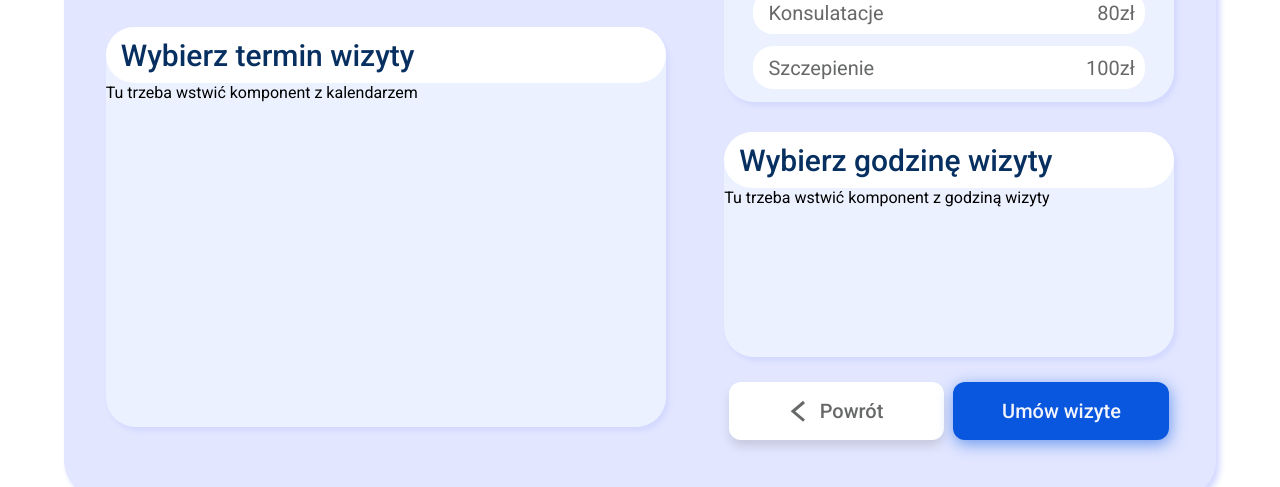
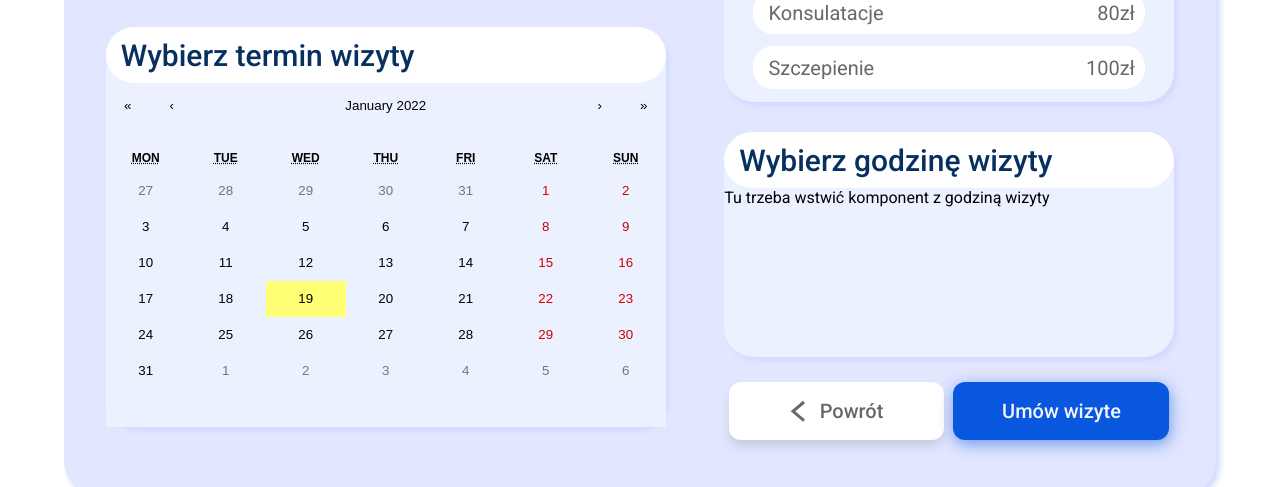
Before and after one commit to JakubHaligowski/ProjektFrontEnd, a React (Create React App) app: page /new in a window 1280 px wide. Shown: the part 383-870 px from the top of the page. Built offline with nearby package versions, Linux system fonts and the light colour scheme.

Commit message:
calendar added

```diff
--- a/package.json
+++ b/package.json
@@ -8,6 +8,7 @@
     "@testing-library/user-event": "^12.8.3",
     "moment": "^2.29.1",
     "react": "^17.0.2",
+    "react-calendar": "^3.6.0",
     "react-dom": "^17.0.2",
     "react-router-dom": "^6.2.1",
     "react-scripts": "^5.0.0",
--- a/src/components/Doctor.js
+++ b/src/components/Doctor.js
@@ -6,7 +6,7 @@ import { ReactComponent as Star } from "../icons/Star.svg";
 import { useVisitActions } from "../store/visit";
 
 function Doctor(props) {
-  const { img, name, date, raiting, specialization, id } = props.doctor;
+  const { img, name, date, raiting, specialization } = props.doctor;
   const { setDoctor } = useVisitActions();
 
   return (
@@ -27,11 +27,7 @@ function Doctor(props) {
           <span id={styles.opinions}>przeglądaj opinie</span> <Star />{" "}
           <span id={styles.raiting}>{raiting}</span>
         </div>
-        <Link
-          to="/new"
-          onClick={() => console.log(id)}
-          style={{ textDecoration: "none" }}
-        >
+        <Link to="/new" style={{ textDecoration: "none" }}>
           <div id={styles.button} onClick={() => setDoctor(props.doctor)}>
             Umów wizytę
             <Arrow1 />
--- a/src/index.css
+++ b/src/index.css
@@ -19,3 +19,9 @@ code {
   align-items: center;
   justify-content: center;
 }
+
+.react-calendar {
+  width: 100%;
+  border: none;
+  background-color: #ecf1ff;
+}
--- a/src/index.js
+++ b/src/index.js
@@ -1,6 +1,7 @@
 import React from "react";
 import ReactDOM from "react-dom";
 
+import "react-calendar/dist/Calendar.css";
 import "./index.css";
 import App from "./App";
 
--- a/src/pages/NewReservationPage.js
+++ b/src/pages/NewReservationPage.js
@@ -6,8 +6,12 @@ import VisitDetails from "../components/VisitDetails";
 import BackButton from "../components/BackButton";
 import AcceptButton from "../components/AcceptButton";
 import { Link } from "react-router-dom";
+import Calendar from "react-calendar";
+import { useVisitActions } from "../store/visit";
 
 function NewReservationPage() {
+  const { setVisitDate } = useVisitActions();
+
   return (
     <div className={styles.container}>
       <TopBar />
@@ -25,7 +29,10 @@ function NewReservationPage() {
         </UniWindow>
 
         <UniWindow id={styles.calendar} label="Wybierz termin wizyty">
-          <div>Tu trzeba wstwić komponent z kalendarzem</div>
+          <Calendar
+            style={{ border: "none" }}
+            onChange={(value) => setVisitDate(value)}
+          />
         </UniWindow>
 
         <UniWindow id={styles.time} label="Wybierz godzinę wizyty">
```
Also changed, not shown: src/pages/NewReservationPage.module.css (+15 -20 lines), 1 other file (tests, documents, lock files or other folders).
